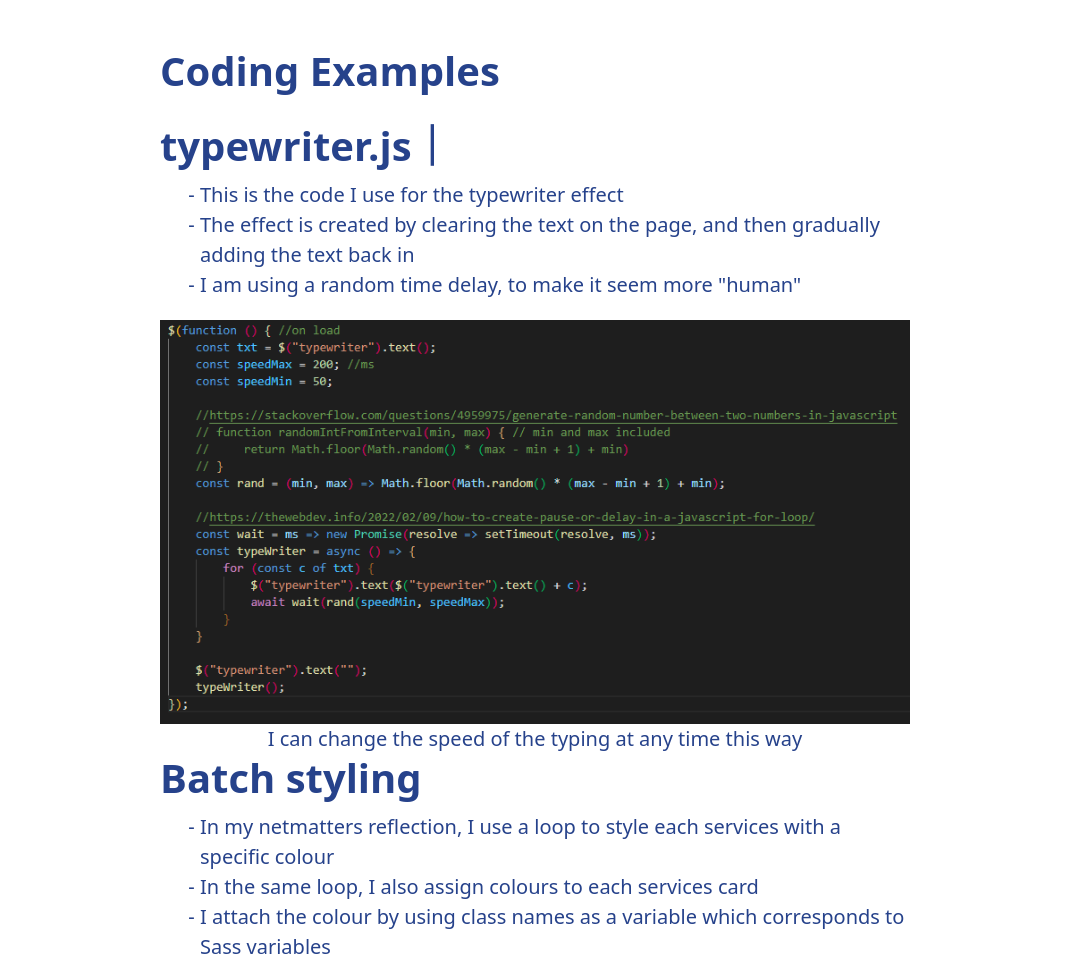
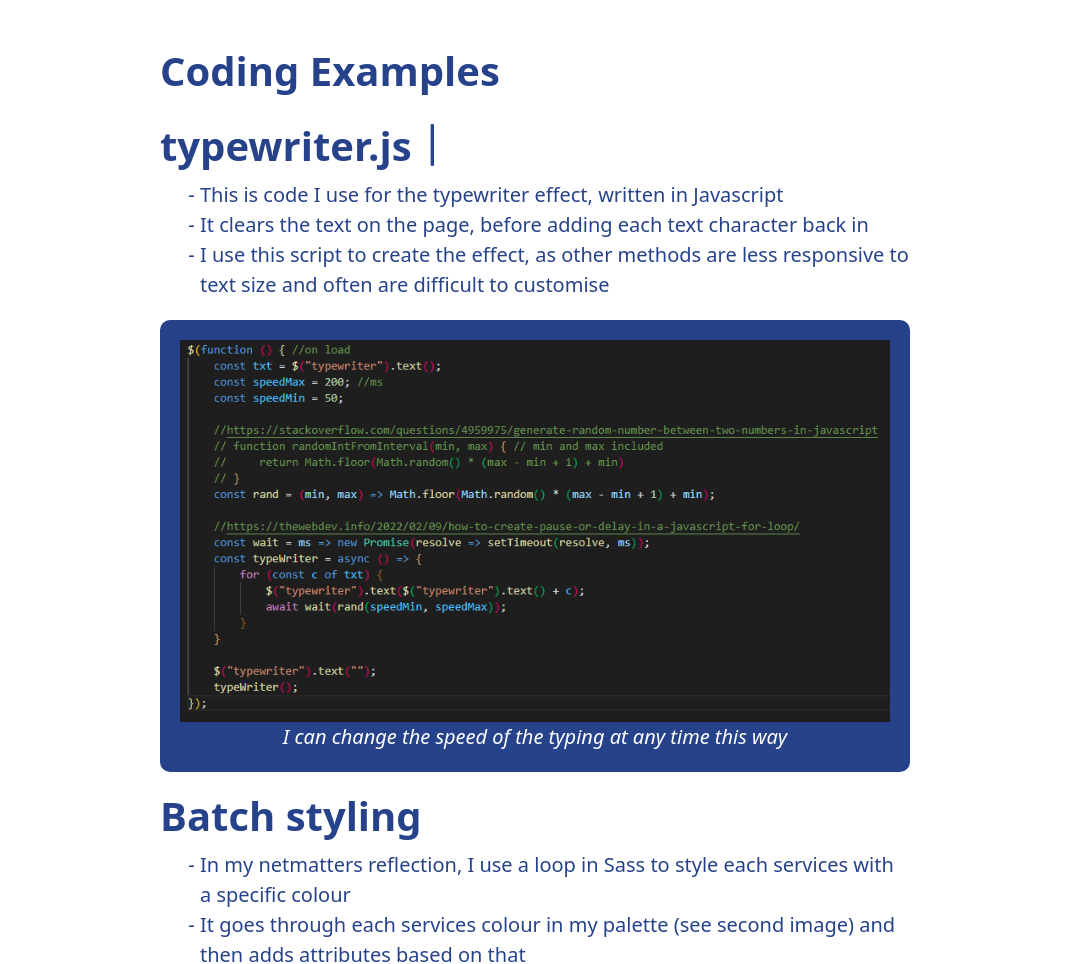
Before and after one commit to steven-lui/portfolio, a plain HTML site: page examples.html in a window 1280 px wide. Shown: the top 964 px of the page, 205-1280 px from the left. Drawn offline with nearby package versions, Linux system fonts and the light colour scheme.

Commit message:
Update example.html
Added to top button in footer. Updated sass

```diff
--- a/examples.html
+++ b/examples.html
@@ -100,10 +100,10 @@
                 <article>
                     <h2 class="typewriter ex">typewriter.js</h2>
                     <ul>
-                        <li>This is the code I use for the typewriter effect</li>
-                        <li>The effect is created by clearing the text on the page, and then gradually adding the text
-                            back in</li>
-                        <li>I am using a random time delay, to make it seem more "human"</li>
+                        <li>This is code I use for the typewriter effect, written in Javascript</li>
+                        <li>It clears the text on the page, before adding each text character back in</li>
+                        <li>I use this script to create the effect, as other methods are less responsive to text size
+                            and often are difficult to customise</li>
                     </ul>
                     <figure>
                         <img class="img-fluid" src="img/examples/typewriter.png" alt="Code for my typewriter effect">
@@ -113,16 +113,20 @@
                 <article>
                     <h2>Batch styling</h2>
                     <ul>
-                        <li>In my netmatters reflection, I use a loop to style each services with a specific colour</li>
-                        <li>In the same loop, I also assign colours to each services card</li>
-                        <li>I attach the colour by using class names as a variable which corresponds to Sass variables</li>
+                        <li>In my netmatters reflection, I use a loop in Sass to style each services with a specific
+                            colour</li>
+                        <li>It goes through each services colour in my palette (see second image) and then adds
+                            attributes based on that</li>
+                        <li>This method greatly reduces the amount of code I have to type, as it is all compiled into
+                            css with sass</li>
                     </ul>
                     <figure>
                         <img class="img-fluid" src="img/examples/services.png" alt="Code to batch style services cards">
                         <figcaption>Using Sass's @each loop, I can procedurally make each class</figcaption>
                     </figure>
                     <figure>
-                        <img class="img-fluid" src="img/examples/colours.png" alt="Colour palettes used in my Netmatters reflection">
+                        <img class="img-fluid" src="img/examples/colours.png"
+                            alt="Colour palettes used in my Netmatters reflection">
                         <figcaption>I have a get command to retrieve colours from this map</figcaption>
                     </figure>
                 </article>
@@ -131,6 +135,15 @@
     </main>
 
     <footer>
+        <div id="to-top">
+            <div class="container-fluid">
+                <a href="#" class="btn">
+                    <i class="fa-solid fa-angle-up"></i>
+                    <br>
+                    Back To Top
+                </a>
+            </div>
+        </div>
     </footer>
 </body>
 
--- a/scss/layout/_examples.scss
+++ b/scss/layout/_examples.scss
@@ -2,7 +2,25 @@
     .ex {
         @include blink-carat($primary);
     }
+
     ul {
         list-style-type: '- ';
     }
+
+    figure {
+        @include inverted-colors;
+
+        align-items: center;
+        margin-bottom: 1rem;
+        padding: 1rem;
+        border-radius: .5rem;
+
+        .img-fluid {
+            max-width: 100%;
+        }
+
+        figcaption {
+            font-style: italic;
+        }
+    }
 }
```
Also changed, not shown: css/styles.css, 1 other file.
